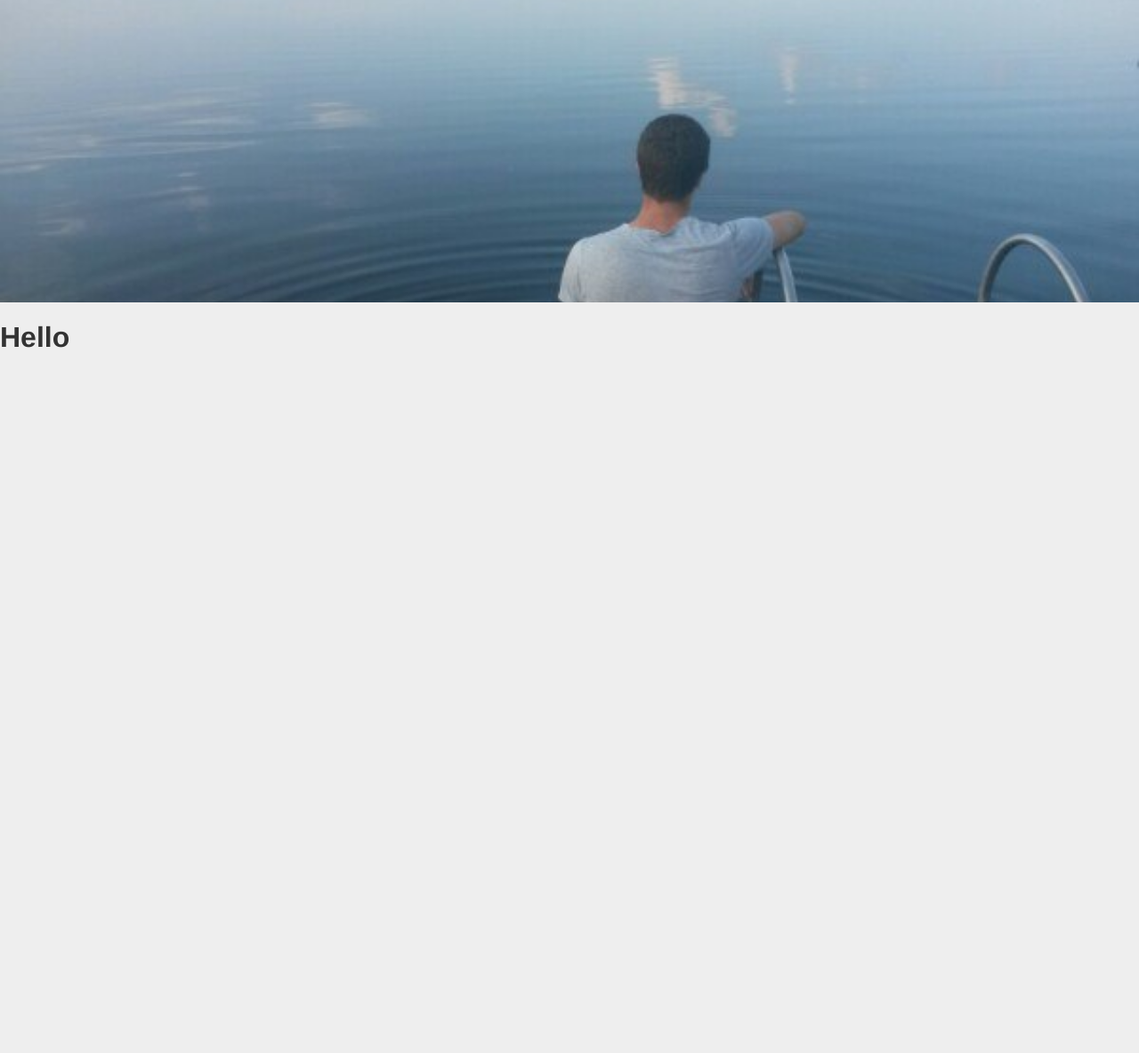
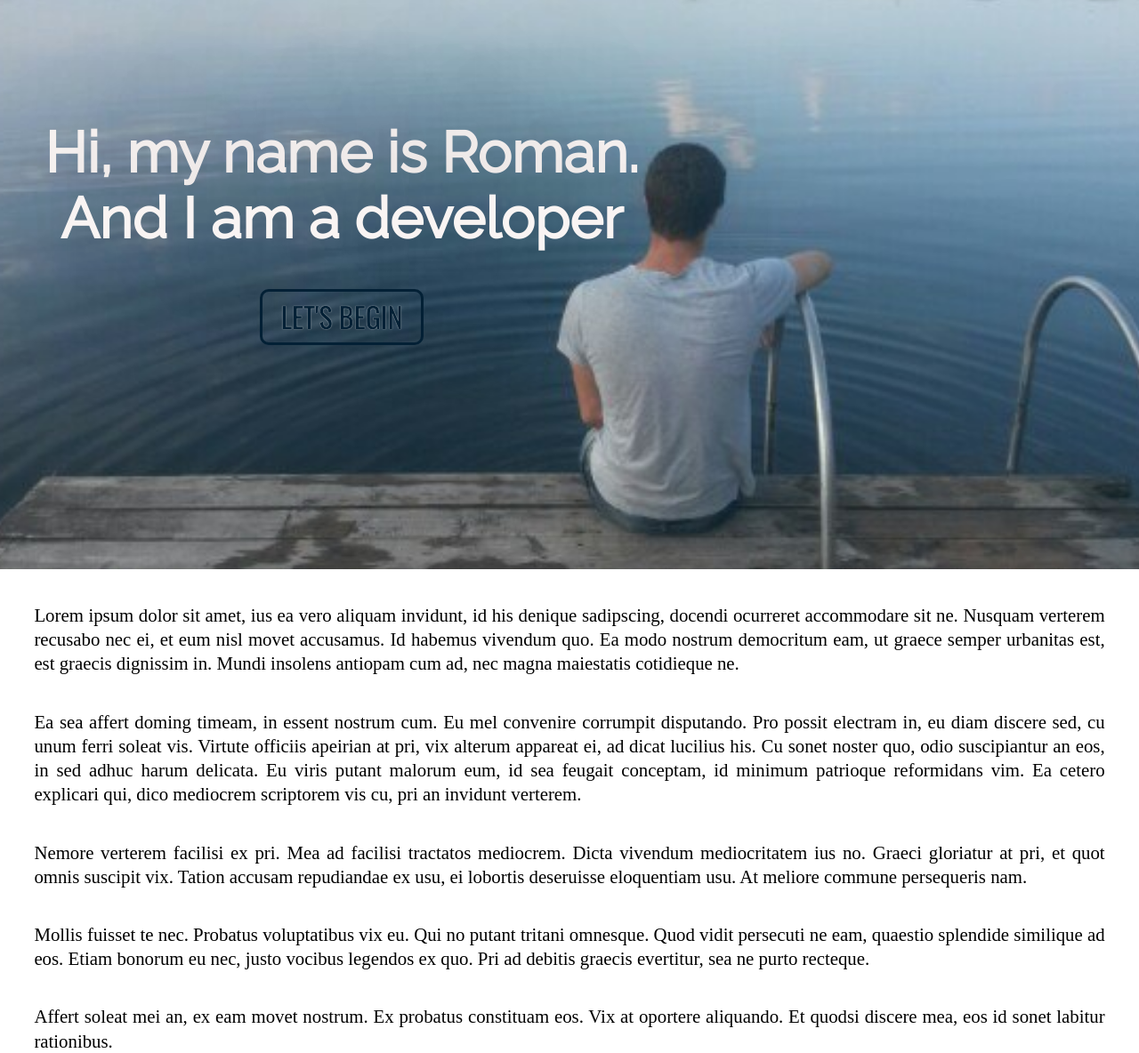
Before and after one commit to r-karts/portfolio-webpack, a website built with webpack: page src/index.html in a window 1280 px wide. Shown: the part 160-1344 px from the top of the page at 89% size. Before the commit the page ends 800 px from the top, so only its background shows below. Built offline with nearby package versions, Linux system fonts and the light colour scheme.

Commit message:
Add some responsiveness

```diff
--- a/src/css/style.scss
+++ b/src/css/style.scss
@@ -1,16 +1,87 @@
-$font-stack: Helvetica, sans-serif;
-$primary-color: #333;
-$background-color: #eee;
+@import url('https://fonts.googleapis.com/css?family=Raleway');
+@import url('https://fonts.googleapis.com/css?family=Oswald');
 
-body {
-  font: 100% $font-stack;
-  color: $primary-color;
-  background-color: $background-color;
+$header-font: 'Raleway', sans-serif;
+$button-font: 'Oswald', sans-serif;
+$font-size: 20px;
+$half-font-size: $font-size / 2;
+$left-tile-margin: 40%;
+$max-width-of-logo-text: 800px;
+$primary-color: #032035;
+$secondary-color: #033a61;
+$lighter-color: #246a92;
+$bright-color: #F9F4F3;
+$header-text-boost: 200%;
+$text-margin: 3%;
+
+html, body, .app {
+  height: 100%;
+  font-style: $font-size;
 }
 
-#logo {
-  background-image: url("../img/logo.jpg");
-  background-size: 100% auto;
+.tile {
   width: 100%;
-  height: 500px;
+  height: 100%;
+  margin: auto;
+  display: table;
+  top: 0;
+  background: url("../img/logo.jpg") no-repeat 50% 50%;
+  background-size: cover;
 }
+
+.tile .inner {
+  display: table-cell;
+  vertical-align: middle;
+  width: 100%;
+  max-width: none;
+}
+
+.content {
+  max-width: $max-width-of-logo-text;
+  margin: 0 $left-tile-margin 0 auto;
+  text-align: center;
+  font-size: $header-text-boost;
+}
+
+.content h1 {
+  font-family: $header-font;
+  color: $bright-color;
+  text-shadow: 0 0 300px #000;
+}
+
+.btn {
+  border-radius: $half-font-size;
+  padding: $half-font-size $font-size;
+  font-family: $button-font;
+  color: $primary-color;
+  border: solid $primary-color 3px;
+  text-shadow: 0 0 1px $bright-color;
+  text-decoration: none;
+  text-transform: uppercase;
+  background-color: rgba(0, 0, 0, 0);
+}
+
+.btn:hover {
+  color: $bright-color;
+  border: solid $bright-color 3px;
+  text-shadow: 0 0 0 #000;
+}
+
+p {
+  font-size: 130%;
+  line-height: 130%;
+  text-align: justify;
+  margin: $text-margin;
+}
+
+@media screen and (max-width: 768px) {
+
+  .content h1 {
+    font-size: 130%;
+  }
+
+  .btn {
+    font-size: 70%;
+    padding: $half-font-size $half-font-size;
+  }
+}
--- a/src/index.html
+++ b/src/index.html
@@ -8,10 +8,40 @@
     <title>Roman Kartsevich</title>
 </head>
 <body>
-    <div class="app">
-        <div id="logo"></div>
-        <h1>Hello</h1>
+<div class="app">
+    <div class="tile">
+        <div class="inner">
+            <div class="content">
+                <h1>Hi, my name is Roman. And I am a developer</h1>
+                <a href="#">
+                    <button class="btn">Let's begin</button>
+                </a>
+            </div>
+        </div>
     </div>
-    <!--// bundle.js will be automatically wired here-->
+    <p> Lorem ipsum dolor sit amet, ius ea vero aliquam invidunt, id his denique sadipscing, docendi ocurreret
+        accommodare sit ne. Nusquam verterem recusabo nec ei, et eum nisl movet accusamus. Id habemus vivendum quo. Ea
+        modo nostrum democritum eam, ut graece semper urbanitas est, est graecis dignissim in. Mundi insolens antiopam
+        cum ad, nec magna maiestatis cotidieque ne.
+    </p>
+    <p> Ea sea affert doming timeam, in essent nostrum cum. Eu mel convenire corrumpit disputando. Pro possit electram
+        in, eu diam discere sed, cu unum ferri soleat vis. Virtute officiis apeirian at pri, vix alterum appareat ei, ad
+        dicat lucilius his. Cu sonet noster quo, odio suscipiantur an eos, in sed adhuc harum delicata. Eu viris putant
+        malorum eum, id sea feugait conceptam, id minimum patrioque reformidans vim. Ea cetero explicari qui, dico
+        mediocrem scriptorem vis cu, pri an invidunt verterem.
+    </p>
+    <p> Nemore verterem facilisi ex pri. Mea ad facilisi tractatos mediocrem. Dicta vivendum mediocritatem ius no.
+        Graeci gloriatur at pri, et quot omnis suscipit vix. Tation accusam repudiandae ex usu, ei lobortis deseruisse
+        eloquentiam usu. At meliore commune persequeris nam.
+    </p>
+    <p> Mollis fuisset te nec. Probatus voluptatibus vix eu. Qui no putant tritani omnesque. Quod vidit persecuti ne
+        eam, quaestio splendide similique ad eos. Etiam bonorum eu nec, justo vocibus legendos ex quo. Pri ad debitis
+        graecis evertitur, sea ne purto recteque.
+    </p>
+    <p> Affert soleat mei an, ex eam movet nostrum. Ex probatus constituam eos. Vix at oportere aliquando. Et quodsi
+        discere mea, eos id sonet labitur rationibus.
+    </p>
+</div>
+<!--// bundle.js will be automatically wired here-->
 </body>
 </html>
--- a/webpack.prod.js
+++ b/webpack.prod.js
@@ -15,7 +15,7 @@ module.exports = merge(common, {
                 options: {
                     minimize: true,
                     removeComments: true,
-                    collapseWhitespace: false
+                    collapseWhitespace: true
                 }
             }
         }]
```
